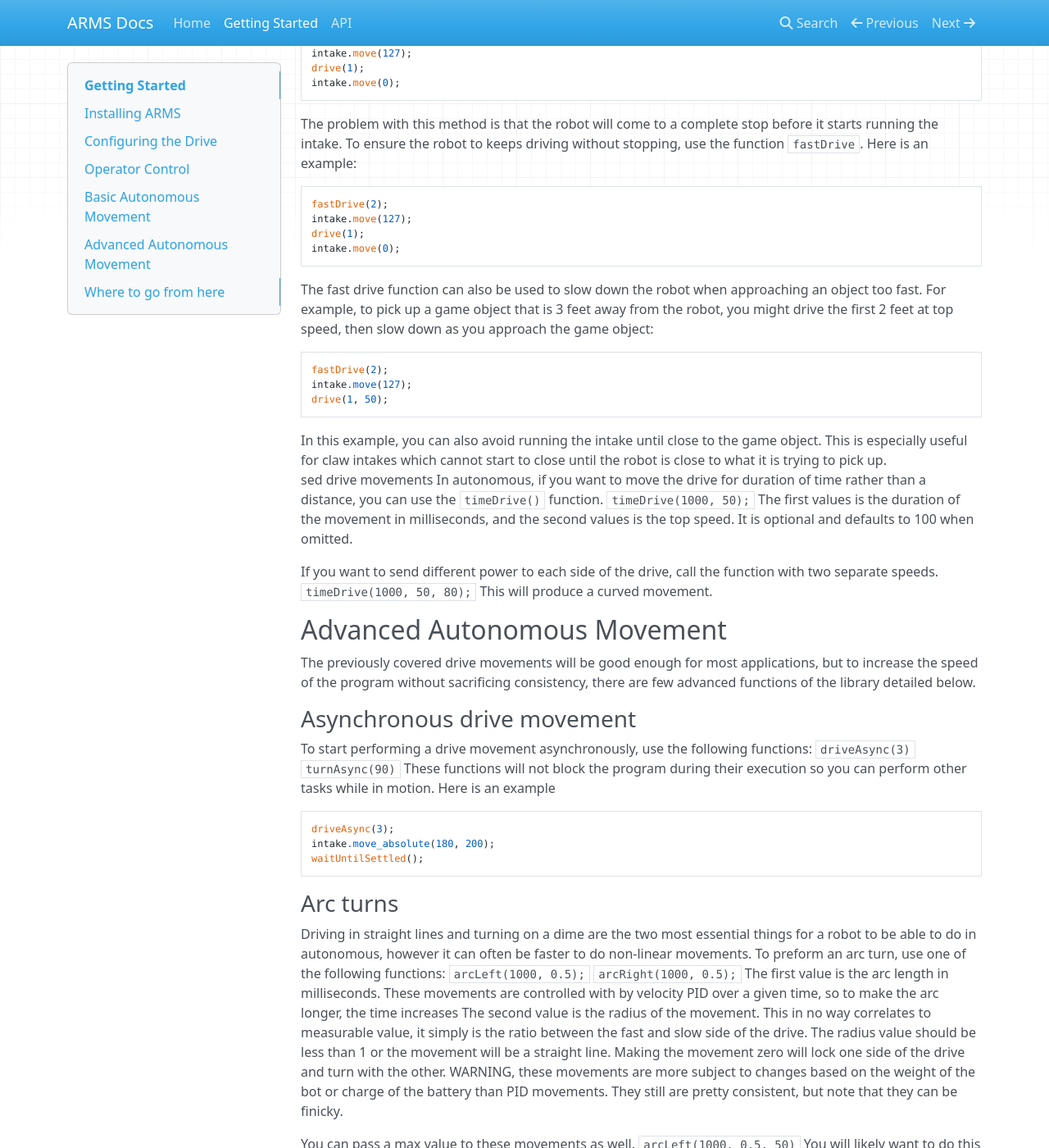
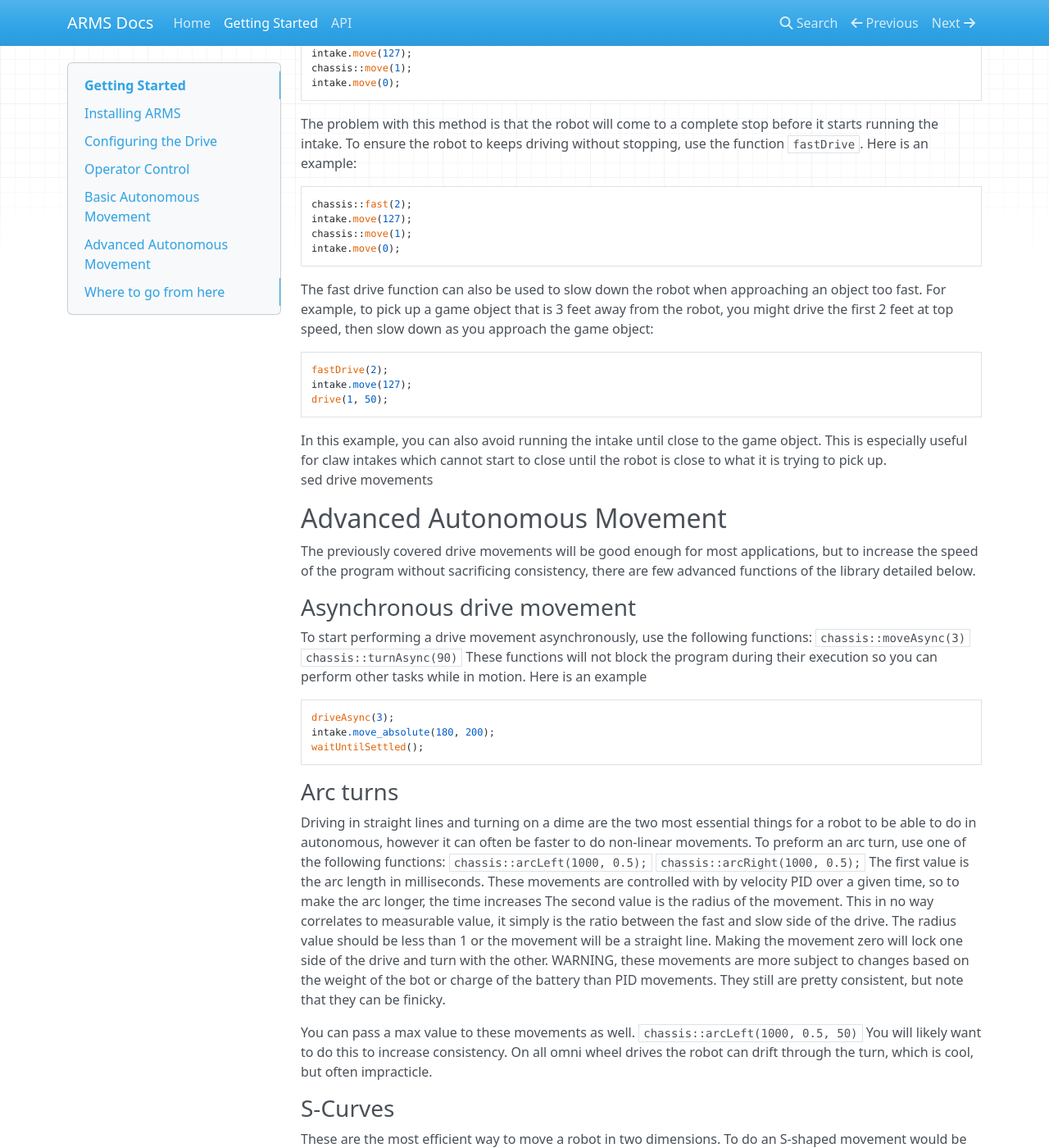
Before and after one commit to purduesigbots/ARMS, an MkDocs documentation site: the page built from docs/getting_started.md, in a window 1280 px wide and 1400 px high, scrolled down 2365 px. Shown: the whole window at 82% size. Built offline with MkDocs 1.6.1, drawn with Linux system fonts in a browser that asks for light colours; nearby versions of some CDN libraries; some of the changed text lies outside the part shown.

````diff
--- a/docs/getting_started.md
+++ b/docs/getting_started.md
@@ -22,12 +22,12 @@ If your drive is using torque or turbo motors, you should change the gearset to
 ## Operator Control
 There are two default operator control modes supported, tank and arcade. Include one of the following in your opcontrol loop:
 ```cpp
-arcade(
+chassis::arcade(
     controller.get_analog(ANALOG_LEFT_Y)*(double)100.0/127,
     controller.get_analog(ANALOG_LEFT_X)*(double)100.0/127
 );
 
-tank(
+chassis::tank(
     controller.get_analog(ANALOG_LEFT_Y)*(double)100.0/127,
     controller.get_analog(ANALOG_LEFT_X)*(double)100.0/127
 );
@@ -37,18 +37,18 @@ This example uses the values from a pros::controller object, but okapi controlle
 
 ### Hold Mode
 Some drivers prefer their drive motors be set to hold mode. This prevents the robot from being pushed around as much and generally reduces the effects of defense.
-To achieve this effect, call the function `setBrakeMode(okapi::AbstractMotor::brakeMode::hold);` at the top of your opcontrol function.
+To achieve this effect, call the function `chassis::setBrakeMode(okapi::AbstractMotor::brakeMode::hold);` at the top of your opcontrol function.
 
 ## Basic Autonomous Movement
-After the drive motors have been configured, autonomous control of the robot is possible. Two integral functions for autonomous movement are `drive()` and `turn()`. `drive()` takes a distance parameter, positive or negative, corresponding to forward or backward movement. `turn()` takes an angle parameter, positive corresponding to a left turn and negative to a right turn.
+After the drive motors have been configured, autonomous control of the robot is possible. Two integral functions for autonomous movement are `chassis::move()` and `chassis::turn()`. `chassis::move()` takes a distance parameter, positive or negative, corresponding to forward or backward movement. `chassis::turn()` takes an angle parameter, positive corresponding to a right turn and negative to a left turn.
 Here is an example of these functions in use:
 ```cpp
 void redAuton() {
-    drive(2); //drive forward 2ft
-    turn(90); //turn 90 degrees left
-    drive(0.5);
-    turn(-60); //turn 60 degrees right
-    drive(-1); //drive backward 1ft
+    chassis::move(2); //drive forward 2ft
+    chassis::turn(90); //turn 90 degrees left
+    chassis::move(0.5);
+    chassis::turn(-60); //turn 60 degrees right
+    chassis::move(-1); //drive backward 1ft
 }
 ```
 
@@ -58,21 +58,21 @@ The above drive movements may not exactly correspond to the distances given in c
 #define DISTANCE_CONSTANT 273 //ticks per distance unit, default is a foot
 #define DEGREE_CONSTANT 2.3 //ticks per degree
 ```
-`DISTANCE_CONSTANT` corresponds to `drive()`, and `DEGREE_CONSTANT` corresponds to `turn()`. One method of tuning `drive()` is as follows:
+`DISTANCE_CONSTANT` corresponds to `chassis::move()`, and `DEGREE_CONSTANT` corresponds to `chassis::turn()`. One method of tuning `chassis::move()` is as follows:
 
-- Instruct the robot to drive forward one unit in autonomous: `drive(1);`
+- Instruct the robot to drive forward one unit in autonomous: `chassis::move(1);`
 - Measure the distance travelled, and compare it with your unit of choice (feet, meters, inches, etc.)
 - If the bot is overshooting your target distance, reduce the distance constant.
 If undershooting, increase the distance constant.
-- Repeat tests until the `drive()` function is calibrated to your desired unit. Be sure to re-upload your code each time you adjust `DISTANCE_CONSTANT`!
+- Repeat tests until the `chassis::move()` function is calibrated to your desired unit. Be sure to re-upload your code each time you adjust `DISTANCE_CONSTANT`!
 
-The same trial-and-error process can be used to tune `turn()`, adjusting `DEGREE_CONSTANT` after testing a 90-degree turn. One useful final test after a good `DEGREE_CONSTANT` value is found is to run 4 consecutive 90-degree turns to see if the robot does a full 360. If this test passes within a few degrees of error, it should be good enough for most autonomous programs.
+The same trial-and-error process can be used to tune `chassis::turn()`, adjusting `DEGREE_CONSTANT` after testing a 90-degree turn. One useful final test after a good `DEGREE_CONSTANT` value is found is to run 4 consecutive 90-degree turns to see if the robot does a full 360. If this test passes within a few degrees of error, it should be good enough for most autonomous programs.
 
 ### Slowing Down
 By default, all robot movements are top speed. This is usually fine, but occasionally the robot can be made more accurate by slowing down its movements.
-The `drive()` function accepts an optional parameter to set a maximum speed:
+The `chassis::move()` function accepts an optional parameter to set a maximum speed:
 ```cpp
-drive(2, 50);
+chassis::move(2, 50);
 ```
 The second parameter sets the top speed on a scale of 0-100. In the above example, the robot would drive at half speed. This is useful for picking up game objects, lining up with walls, and other precise maneuvers.
 
@@ -80,16 +80,16 @@ The second parameter sets the top speed on a scale of 0-100. In the above exampl
 Sometimes when driving, you may want to drive a certain distance, then have a new action happen while in motion.
 For instance, you could drive 2 feet, start running the intake, and keep driving another 1 foot. Doing this with the regular drive function looks like this:
 ```cpp
-drive(2);
+chassis::move(2);
 intake.move(127);
-drive(1);
+chassis::move(1);
 intake.move(0);
 ```
 The problem with this method is that the robot will come to a complete stop before it starts running the intake. To ensure the robot to keeps driving without stopping, use the function `fastDrive`. Here is an example:
 ```cpp
-fastDrive(2);
+chassis::fast(2);
 intake.move(127);
-drive(1);
+chassis::move(1);
 intake.move(0);
 ```
 
@@ -101,21 +101,14 @@ drive(1, 50);
 ```
 In this example, you can also avoid running the intake until close to the game object. This is especially useful for claw intakes which cannot start to close until the robot is close to what it is trying to pick up.
 sed drive movements
-In autonomous, if you want to move the drive for duration of time rather than a distance, you can use the `timeDrive()` function.
-`timeDrive(1000, 50);`
-The first values is the duration of the movement in milliseconds, and the second values is the top speed. It is optional and defaults to 100 when omitted.
-
-If you want to send different power to each side of the drive, call the function with two separate speeds.
-`timeDrive(1000, 50, 80);`
-This will produce a curved movement.
 
 ## Advanced Autonomous Movement
 The previously covered drive movements will be good enough for most applications, but to increase the speed of the program without sacrificing consistency, there are few advanced functions of the library detailed below.
 
 ### Asynchronous drive movement
 To start performing a drive movement asynchronously, use the following functions:
-`driveAsync(3)`
-`turnAsync(90)`
+`chassis::moveAsync(3)`
+`chassis::turnAsync(90)`
 These functions will not block the program during their execution so you can perform other tasks while in motion.
 Here is an example
 ```
@@ -127,14 +120,14 @@ waitUntilSettled();
 ### Arc turns
 Driving in straight lines and turning on a dime are the two most essential things for a robot to be able to do in autonomous, however it can often be faster to do non-linear movements.
 To preform an arc turn, use one of the following functions:
-`arcLeft(1000, 0.5);`
-`arcRight(1000, 0.5);`
+`chassis::arcLeft(1000, 0.5);`
+`chassis::arcRight(1000, 0.5);`
 The first value is the arc length in milliseconds. These movements are controlled with by velocity PID over a given time, so to make the arc longer, the time increases
 The second value is the radius of the movement. This in no way correlates to measurable value, it simply is the ratio between the fast and slow side of the drive.
 The radius value should be less than 1 or the movement will be a straight line. Making the movement zero will lock one side of the drive and turn with the other.
 WARNING, these movements are more subject to changes based on the weight of the bot or charge of the battery than PID movements. They still are pretty consistent, but note that they can be finicky.
 
-You can pass a max value to these movements as well. `arcLeft(1000, 0.5, 50)`
+You can pass a max value to these movements as well. `chassis::arcLeft(1000, 0.5, 50)`
 You will likely want to do this to increase consistency. On all omni wheel drives the robot can drift through the turn, which is cool, but often impracticle.
 
 ### S-Curves
@@ -155,18 +148,18 @@ Although this may change depending on the length of the arc and the speed of the
 
 These three arguments are all in milliseconds, so we can determine the movement will take about two seconds from start to finish.
 A maximum speed can (and probably should) be passed in to the function as well.
-`sLeft(800, 200, 1200, 50);`
+`chassis::sLeft(800, 200, 1200, 50);`
 Limiting the speed will also make the whole movement much smaller due to the fact that the robot will be covering less distance.
 This means that changing the max speed of an s-curve or arc turn will significantly change the movement.
 
-To reverse an arc turn, put an underscore before the function: `_sLeft(800, 200, 1200, 50);` Voila, backwards movement.
+To reverse an arc turn, put an underscore before the function: `chassis::_sLeft(800, 200, 1200, 50);` Voila, backwards movement.
 
 ### Custom S-curves
-If the built-in s-curves are incapable of achieving the movement you desire, you can always program the three parts of an S-curve seperatly
+If the built-in s-curves are incapable of achieving the movement you desire, you can always program the three parts of an S-curve separately
 ```
-arcLeft(800, 1, 50, 1);
-velocityDrive(200);
-arcRight(1600, 1, 50, 3);
+chassis::arcLeft(800, 1, 50, 1);
+chassis::velocity(200);
+chassis::arcRight(1600, 1, 50, 3);
 ```
 
 The fourth arguments in the arc function calls determine the type of arc.
@@ -174,9 +167,9 @@ The first arc must be of type 1 and the last arc must be of type 3 to get the s-
 Paths can be made more complicated by adding more than 2 arc movements.
 ```cpp
 void redAuton(){
-    arcRight(1000, 1, 50, 1);
-    arcLeft(1800, 1, 50, 2);
-    arcRight(1600, 1, 50, 3);
+    chassis::arcRight(1000, 1, 50, 1);
+    chassis::arcLeft(1800, 1, 50, 2);
+    chassis::arcRight(1600, 1, 50, 3);
 }
 ```
 This movement will be more of a U shape. This is useful for navigating around an obstacle in one continuous movement.
````
Also changed, not shown: other parts of docs/getting_started.md (+6 -6 lines), docs/api.md (+125 -18 lines).
